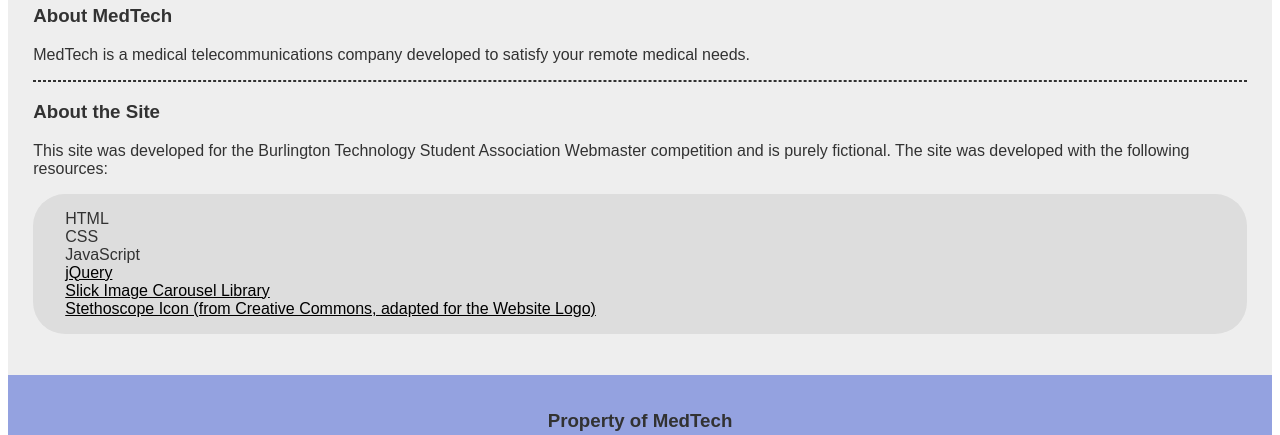
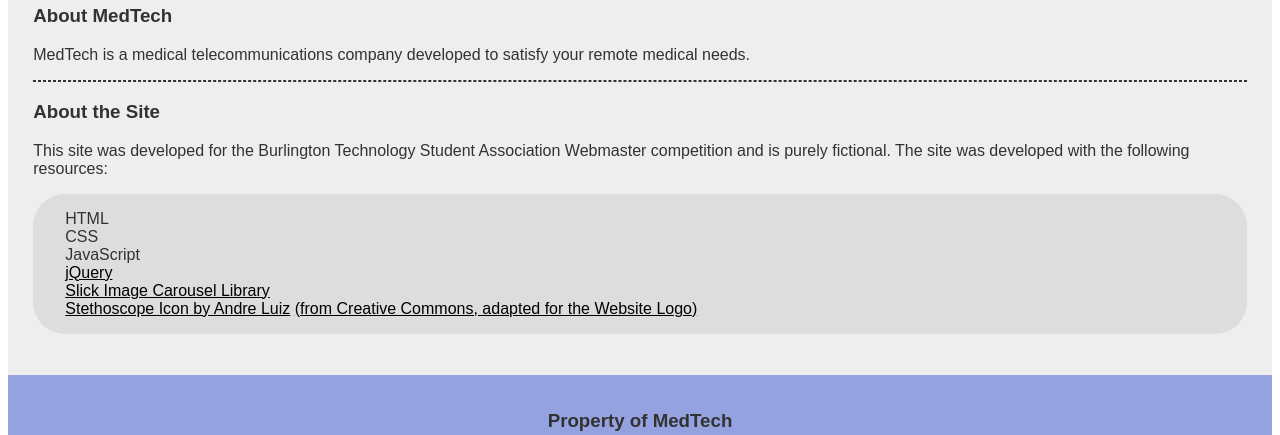
Before and after one commit to smullangi213/smullangi213.github.io, a plain HTML site: page about.html in a window 1280 px wide. Shown: the part 365-800 px from the top of the page. Drawn offline with Linux system fonts and the light colour scheme.

Commit message:
Minor Commit

```diff
--- a/about.html
+++ b/about.html
@@ -39,7 +39,7 @@
             <li>JavaScript</li>
             <li><a href="https://jquery.com/">jQuery</a></li>
             <li><a href="https://kenwheeler.github.io/slick/">Slick Image Carousel Library</a></li>
-            <li><a href="https://encrypted-tbn0.gstatic.com/images?q=tbn:ANd9GcS1G3M4hjeBVwREc0SxQDk3ZtYUin8YMOp9rQ&usqp=CAU">Stethoscope Icon (from Creative Commons, adapted for the Website Logo)</a></li>
+            <li><a href="https://encrypted-tbn0.gstatic.com/images?q=tbn:ANd9GcS1G3M4hjeBVwREc0SxQDk3ZtYUin8YMOp9rQ&usqp=CAU">Stethoscope Icon by Andre Luiz</a> <a href="https://www.google.com/url?sa=i&url=https%3A%2F%2Fthenounproject.com%2Fterm%2Fstethoscope%2F32496%2F&psig=AOvVaw2tm9U-QDCG8rqwziJzSRUq&ust=1617676331351000&source=images&cd=vfe&ved=0CAIQjRxqGAoTCLCD646I5u8CFQAAAAAdAAAAABCcAQ">(from Creative Commons, adapted for the Website Logo)</a></li>
         </ul>
     </main>
     <footer>
```
